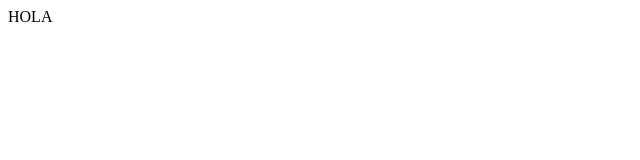
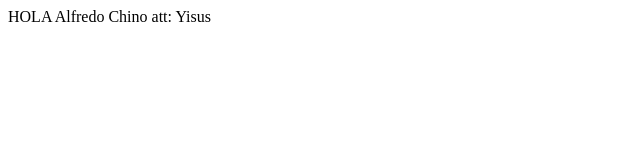
Before and after one commit to asumosa/desdeweb, a plain HTML site: page index.html in a window 1280 px wide. Shown: the whole page, without its empty margins (0-640 px from the left). Drawn offline with Linux system fonts and the light colour scheme.

Commit message:
Alfredo Chino
Yisus

```diff
--- a/index.html
+++ b/index.html
@@ -2,6 +2,8 @@
 
 <body>
 HOLA
+Alfredo Chino
+att: Yisus
 </body>
 
 </html>
```
